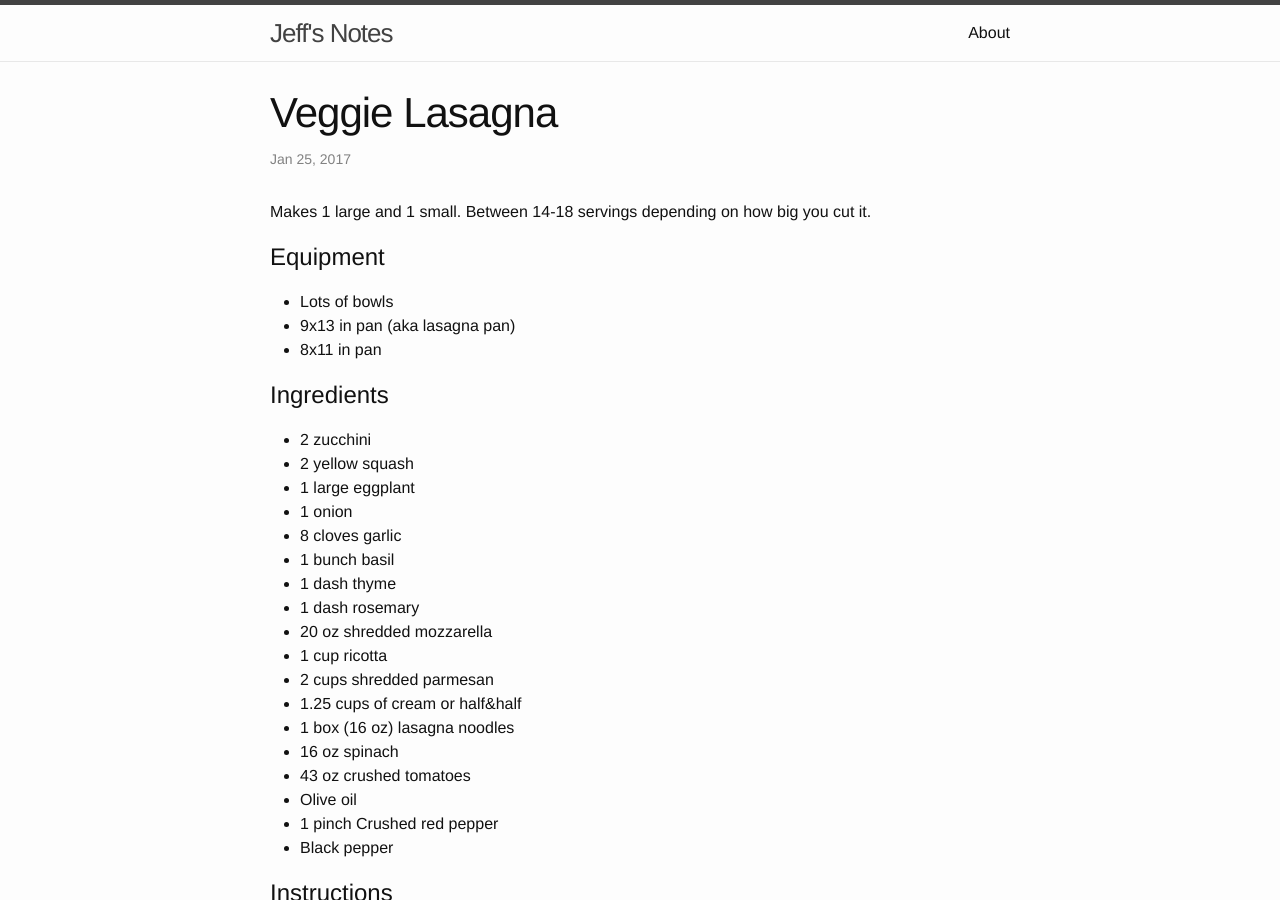
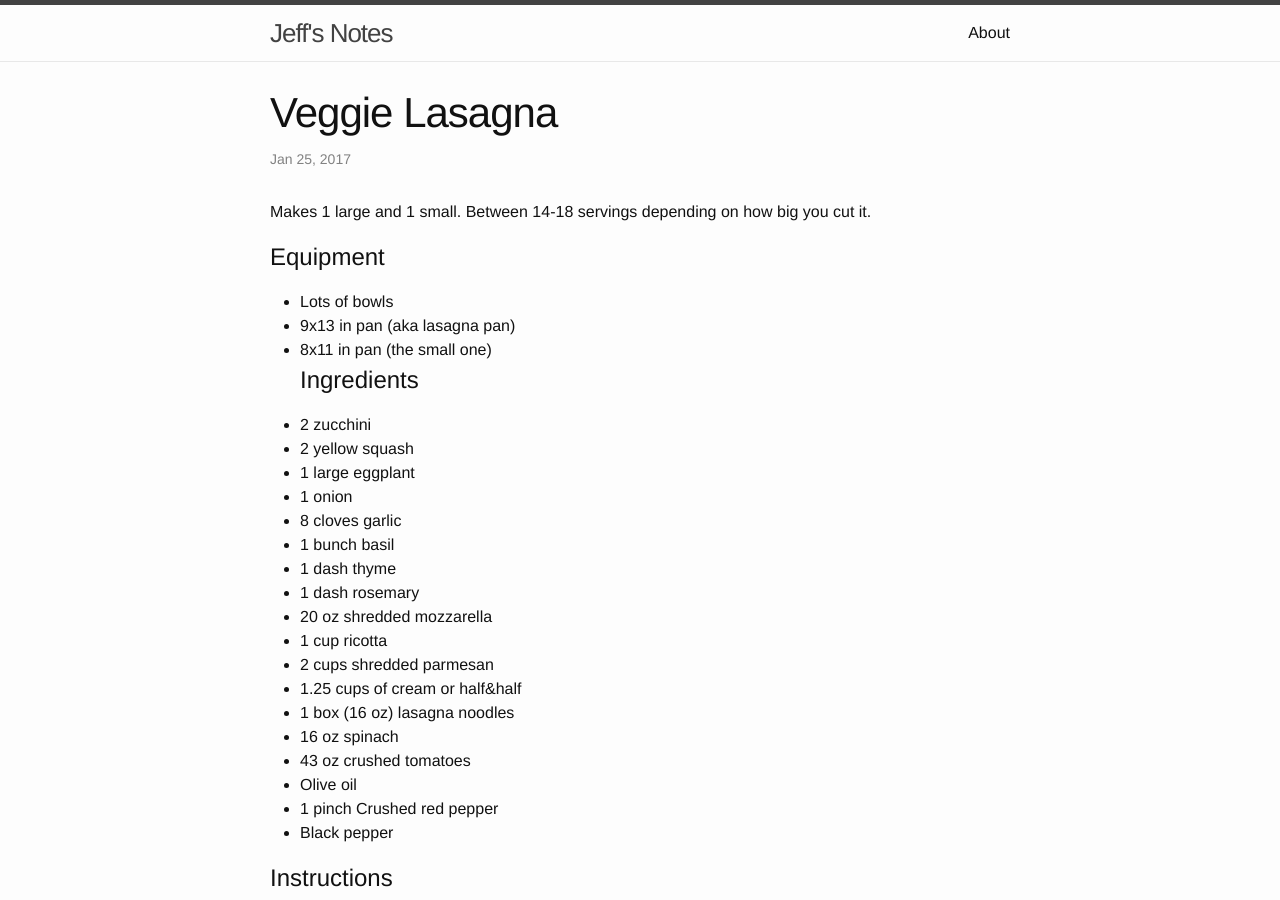
Before and after one commit to plusjeff/how-to, a Jekyll site: the page built from _posts/2017-01-24-veggie-lasagna.md, in a window 1280 px wide and 900 px high. Built offline with Jekyll 4.4.1, drawn with Linux system fonts in a browser that asks for light colours.

Commit message:
Named pan

```diff
--- a/_posts/2017-01-24-veggie-lasagna.md
+++ b/_posts/2017-01-24-veggie-lasagna.md
@@ -11,8 +11,7 @@ Makes 1 large and 1 small. Between 14-18 servings depending on how big you cut i
 
 - Lots of bowls
 - 9x13 in pan (aka lasagna pan)
-- 8x11 in pan
-
+- 8x11 in pan (the small one)
 # Ingredients
 
 - 2 zucchini
```
